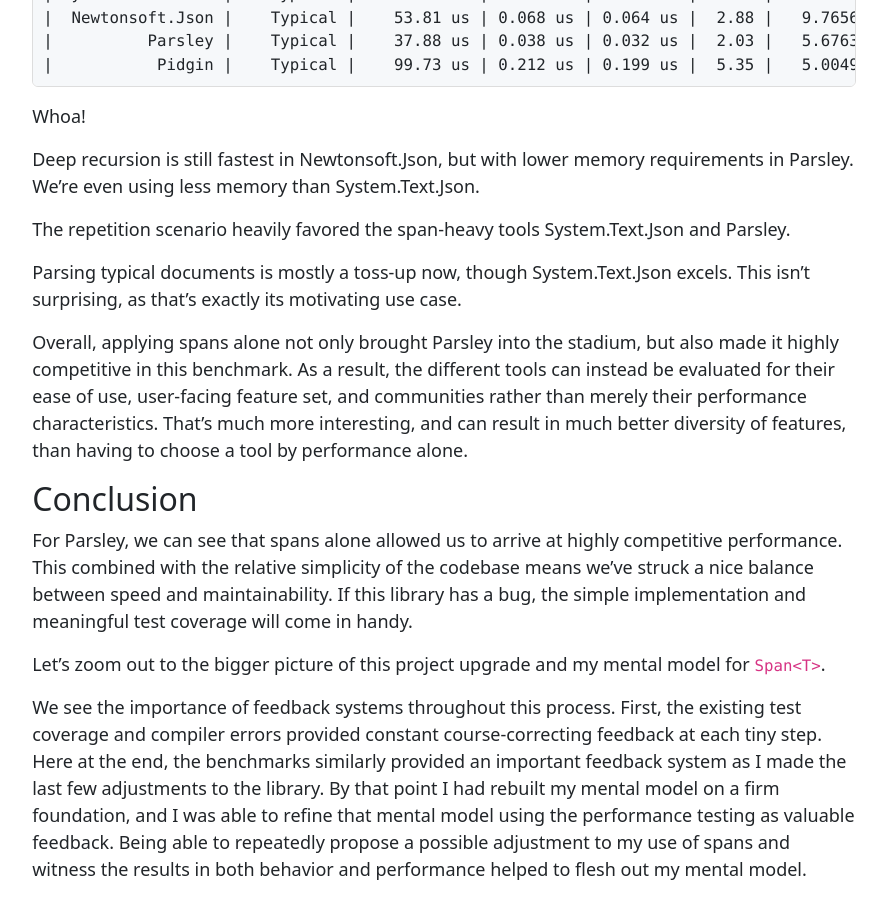
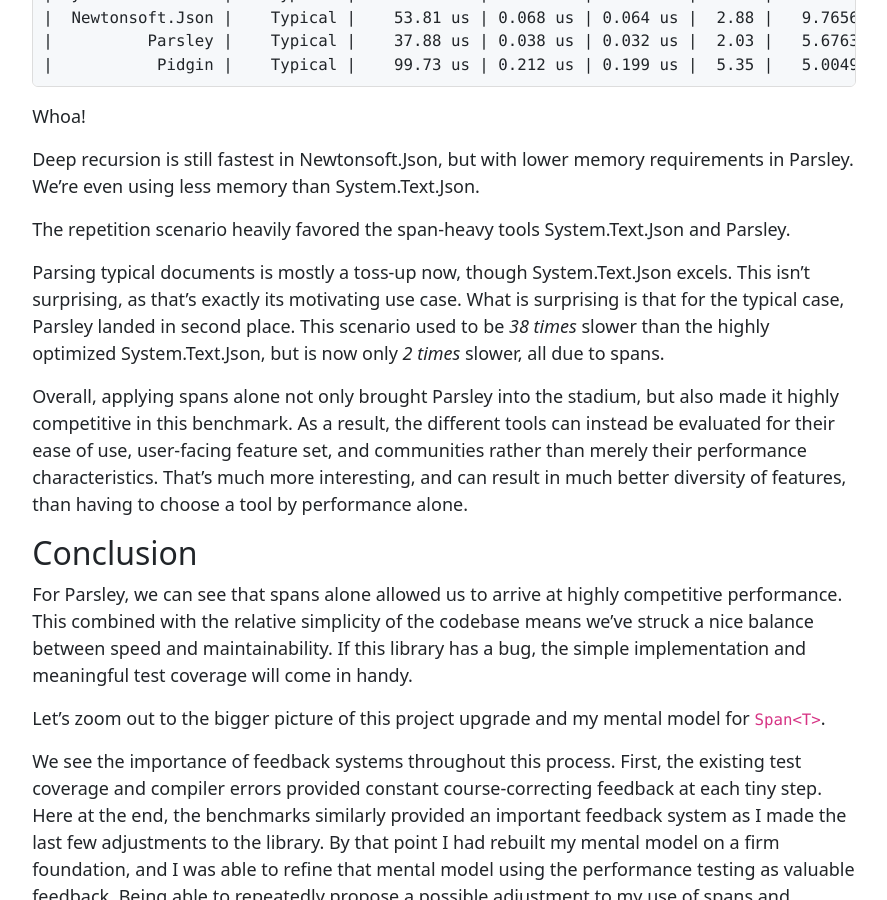
Before and after one commit to plioi/plioi.github.io, a Jekyll site: the page built from _posts/2022-08-11-benchmarking-parsley-span-t-upgrade.md, in a window 1280 px wide and 900 px high, scrolled down 3924 px. Shown: the whole window, without its empty margins (196-1083 px from the left). Built offline with Jekyll 4.4.1, drawn with Linux system fonts in a browser that asks for light colours.

Commit message:
Interpretations

```diff
--- a/_posts/2022-08-11-benchmarking-parsley-span-t-upgrade.md
+++ b/_posts/2022-08-11-benchmarking-parsley-span-t-upgrade.md
@@ -112,7 +112,7 @@
 
 The repetition scenario heavily favored the span-heavy tools System.Text.Json and Parsley.
 
-Parsing typical documents is mostly a toss-up now, though System.Text.Json excels. This isn't surprising, as that's exactly its motivating use case.
+Parsing typical documents is mostly a toss-up now, though System.Text.Json excels. This isn't surprising, as that's exactly its motivating use case. What is surprising is that for the typical case, Parsley landed in second place. This scenario used to be *38 times* slower than the highly optimized System.Text.Json, but is now only *2 times* slower, all due to spans.
 
 Overall, applying spans alone not only brought Parsley into the stadium, but also made it highly competitive in this benchmark. As a result, the different tools can instead be evaluated for their ease of use, user-facing feature set, and communities rather than merely their performance characteristics. That's much more interesting, and can result in much better diversity of features, than having to choose a tool by performance alone.
 
```
